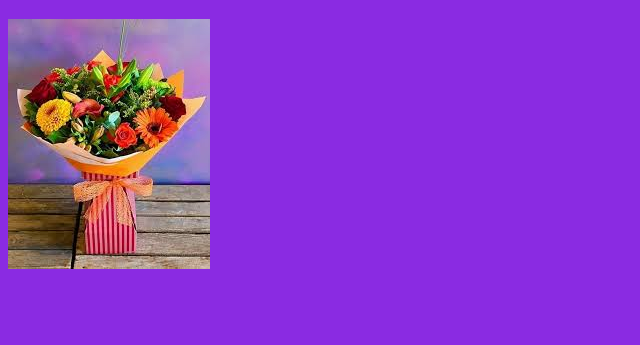
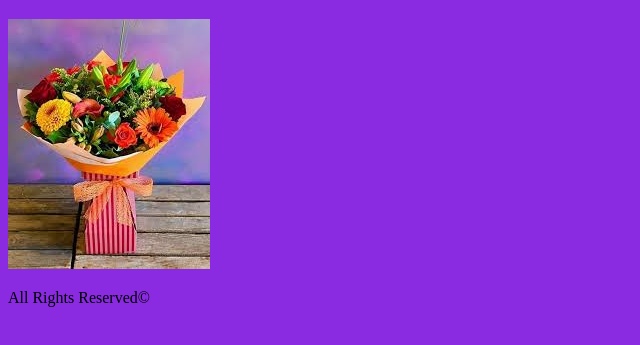
Before and after one commit to shedipro12-bot/FlowerStore, a plain HTML site: page index.html in a window 1280 px wide. Shown: the part 61-406 px from the top of the page, without its empty margins (0-640 px from the left). Drawn offline with Linux system fonts and the light colour scheme; a web font is replaced by a local one.

Commit message:
CopyRights

```diff
--- a/index.html
+++ b/index.html
@@ -15,6 +15,8 @@
     <h1>Flower Store</h1>
 
     <img src="images/flower.png" alt="flowers">
+
+    <p>All Rights Reserved©</p>
 </body>
 
 </html>
```
